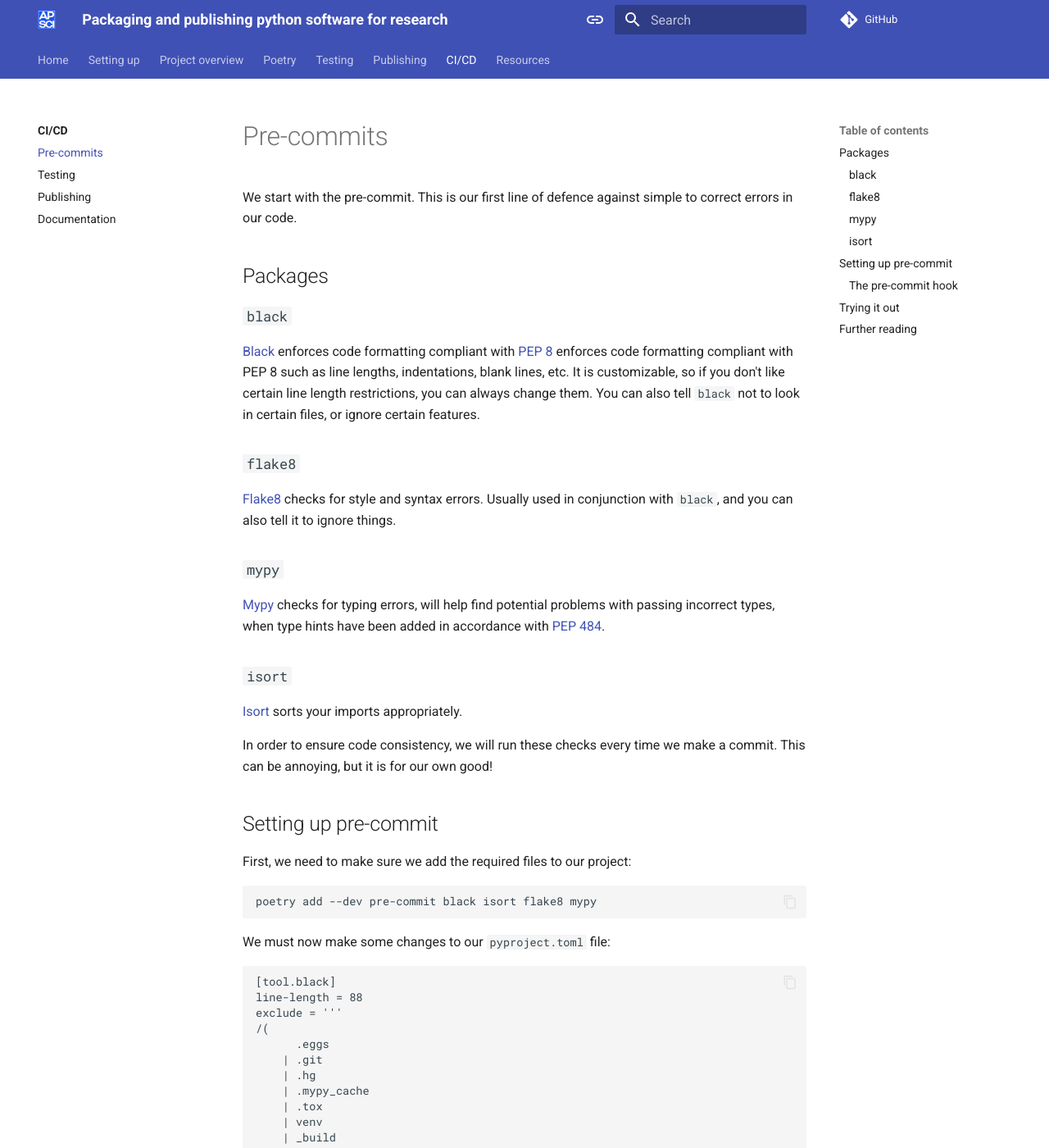
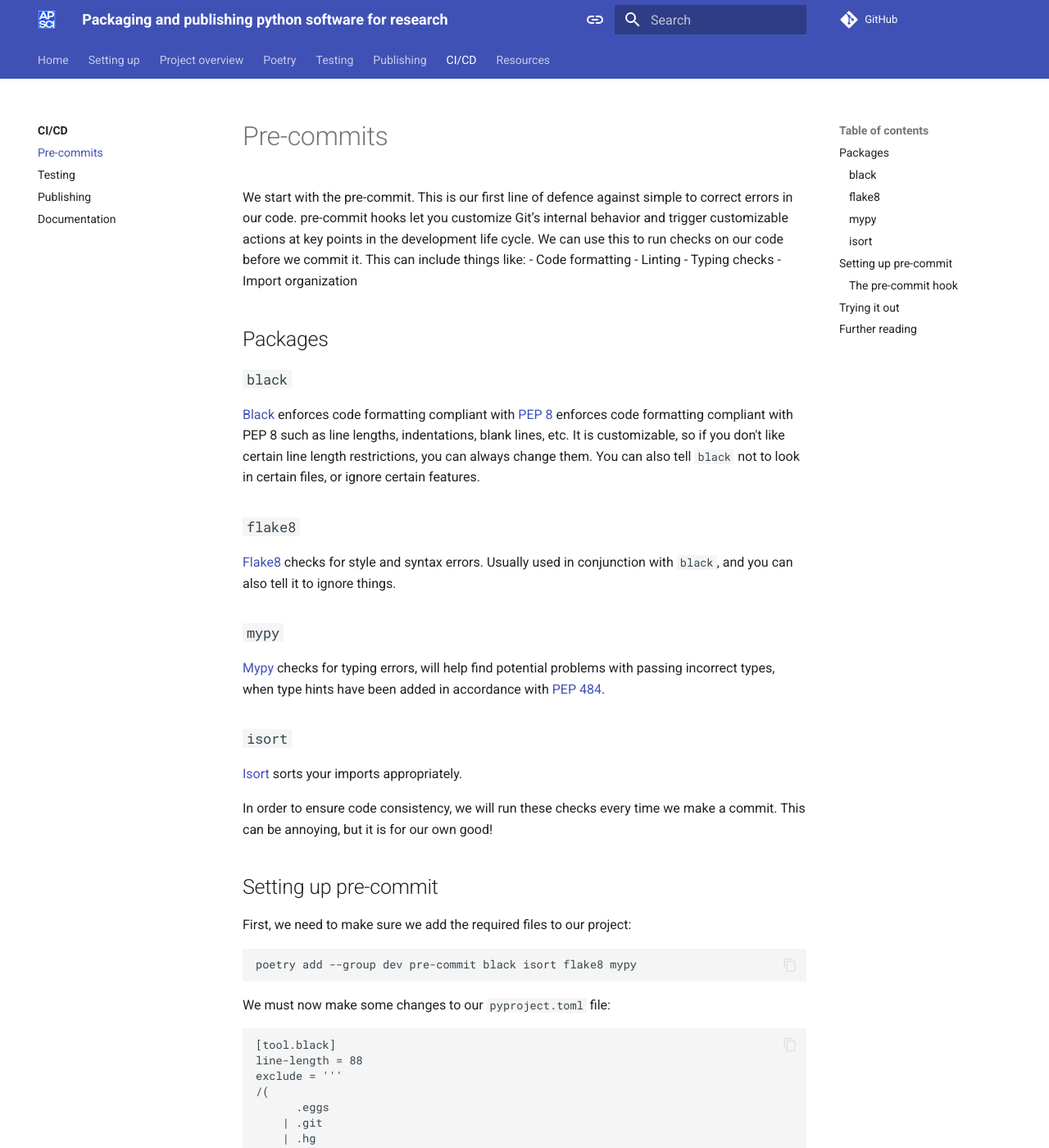
Before and after one commit to acceleratescience/packaging-publishing, an MkDocs documentation site: the page built from docs/CICD/precommit.md, in a window 1280 px wide and 1400 px high. Shown: the whole window at 82% size. Built offline with MkDocs 1.6.1 and Material for MkDocs 9.7.7, drawn with Linux system fonts in a browser that asks for light colours; comment, search, counter and statistics services are not loaded; some of the changed text lies outside the part shown.

Commit message:
Fixed minor issues and bugs

````diff
--- a/docs/CICD/precommit.md
+++ b/docs/CICD/precommit.md
@@ -1,4 +1,9 @@
-We start with the pre-commit. This is our first line of defence against simple to correct errors in our code.
+We start with the pre-commit. This is our first line of defence against simple to correct errors in our code. pre-commit hooks let you customize Git’s internal behavior and trigger customizable actions at key points in the development life cycle. We can use this to run checks on our code before we commit it. This can include things like:
+-   Code formatting
+-   Linting
+-   Typing checks
+-   Import organization
+
 
 ## Packages
 
@@ -19,7 +24,7 @@ In order to ensure code consistency, we will run these checks every time we make
 ## Setting up pre-commit
 First, we need to make sure we add the required files to our project:
 ```
-poetry add --dev pre-commit black isort flake8 mypy
+poetry add --group dev pre-commit black isort flake8 mypy
 ```
 
 We must now make some changes to our `pyproject.toml` file:
@@ -90,7 +95,7 @@ In the command line, we can run
 poetry run pre-commit run --all-files
 ```
 
-and we should get the following:
+and we should get the following (This may take a minute or two to run for the first time):
 ```
 black....................................................................Passed
 flake8...................................................................Passed
````
Also changed, not shown: docs/4_Testing.md (+5 -0 lines), docs/CICD/documentation.md (+15 -0 lines), docs/publishing_docs/documentation.md (+7 -2 lines), docs/publishing_docs/publishing.md (+4 -0 lines).
